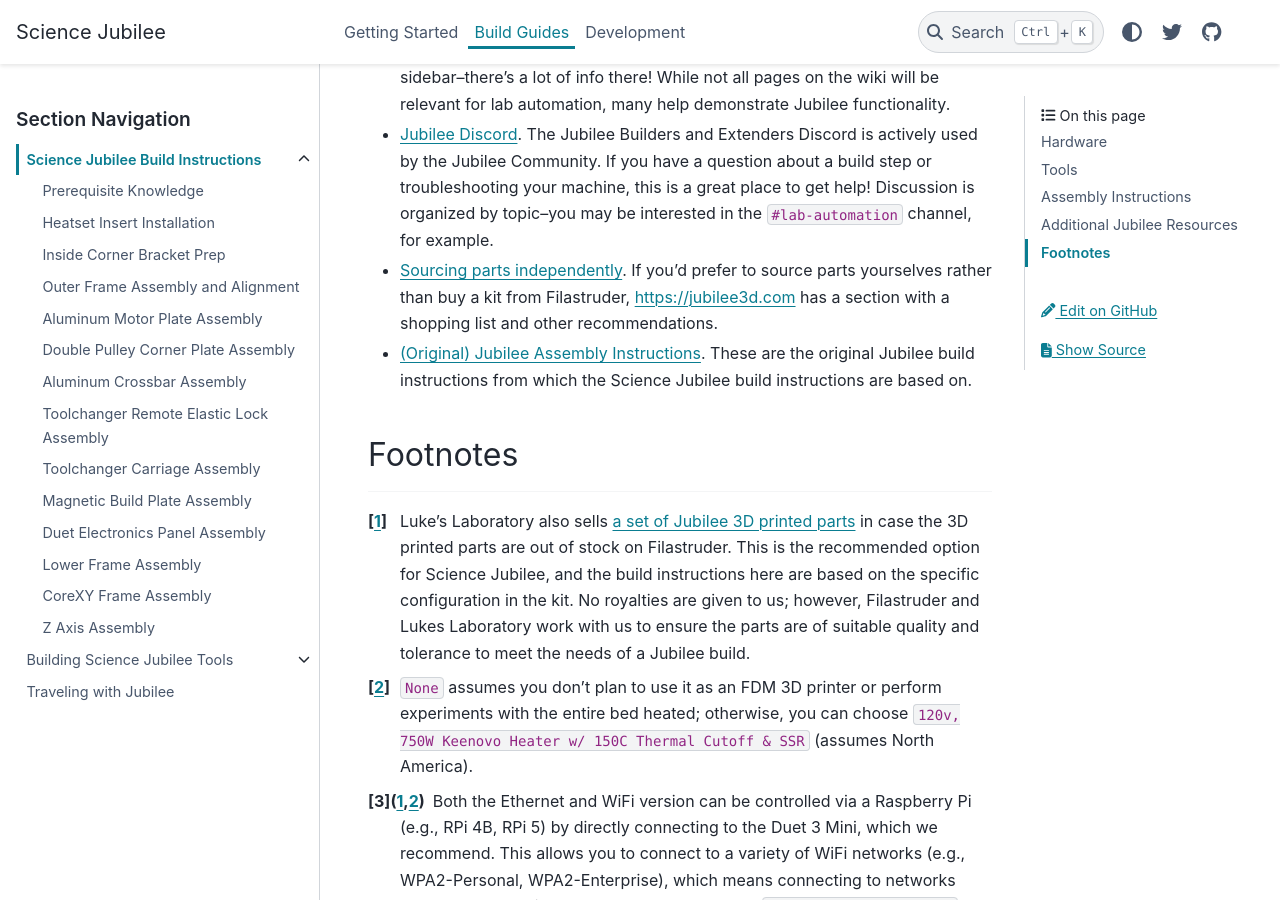
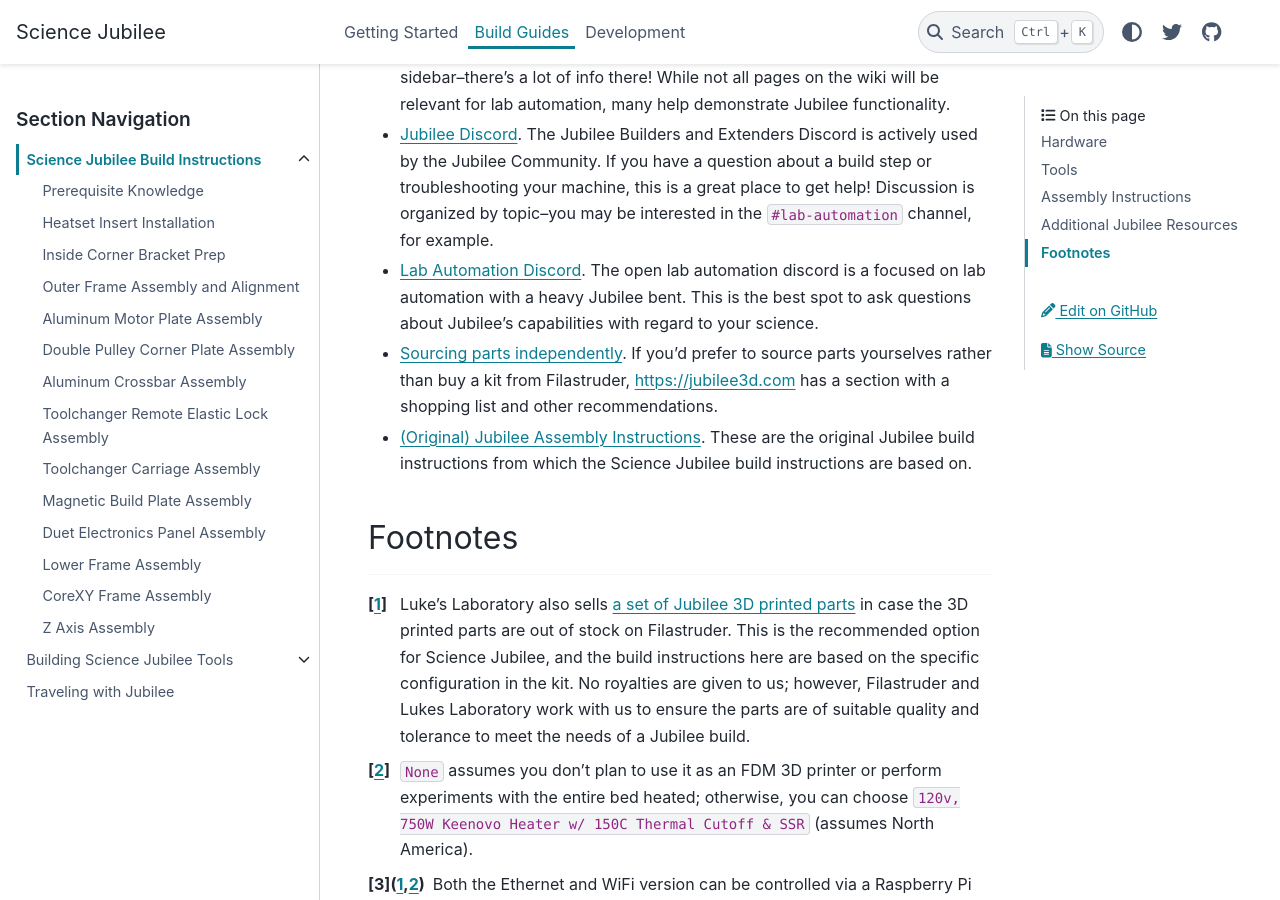
Before and after one commit to machineagency/science-jubilee, a Sphinx documentation site: the page built from docs/building/building_a_jubilee.md, in a window 1280 px wide and 900 px high, scrolled down 4474 px. Built offline with Sphinx 7.4.7 and the PyData theme 0.15.4, drawn with Linux system fonts in a browser that asks for light colours.

Commit message:
add our discord link

```diff
--- a/docs/building/building_a_jubilee.md
+++ b/docs/building/building_a_jubilee.md
@@ -125,6 +125,7 @@
 
 - [Jubilee Wiki](https://jubilee3d.com/index.php?title=Main_Page). This is the main documentation hub for the Jubilee project. We encourage you to look through the resources organized on the left-hand sidebar--there's a lot of info there! While not all pages on the wiki will be relevant for lab automation, many help demonstrate Jubilee functionality.
 - [Jubilee Discord](https://discord.gg/jubilee). The Jubilee Builders and Extenders Discord is actively used by the Jubilee Community. If you have a question about a build step or troubleshooting your machine, this is a great place to get help! Discussion is organized by topic--you may be interested in the `#lab-automation` channel, for example.
+- [Lab Automation Discord](https://discord.gg/ubxU2rMJwN). The open lab automation discord is a focused on lab automation with a heavy Jubilee bent. This is the best spot to ask questions about Jubilee's capabilities with regard to your science.
 - [Sourcing parts independently](https://jubilee3d.com/index.php?title=Getting_Parts). If you'd prefer to source parts yourselves rather than buy a kit from Filastruder, https://jubilee3d.com has a section with a shopping list and other recommendations.
 - [(Original) Jubilee Assembly Instructions](https://jubilee3d.com/index.php?title=Assembly_Instructions). These are the original Jubilee build instructions from which the Science Jubilee build instructions are based on.
 
```
